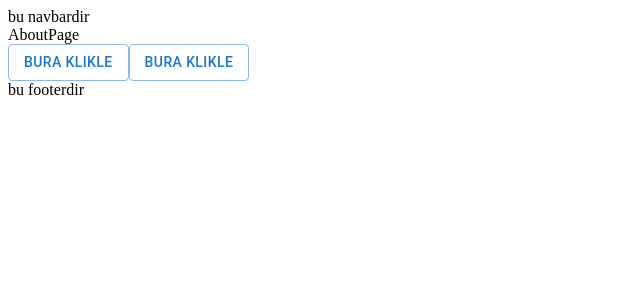
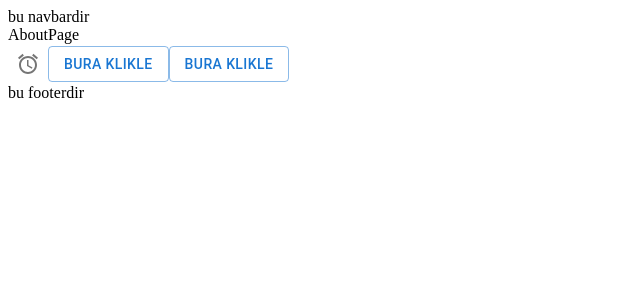
Before and after one commit to ruslaRuslan/next-class-work-3, a Next.js app: page /about in a window 1280 px wide. Shown: the top 300 px of the page, without its empty margins (0-640 px from the left). Built offline with nearby package versions, Linux system fonts and the light colour scheme.

Commit message:
icon-nu ise saldix, ve button-da isdeyir

```diff
--- a/package.json
+++ b/package.json
@@ -11,6 +11,7 @@
   "dependencies": {
     "@emotion/react": "^11.11.4",
     "@emotion/styled": "^11.11.5",
+    "@mui/icons-material": "^5.15.17",
     "@mui/material": "^5.15.17",
     "axios": "^1.6.8",
     "next": "14.2.3",
--- a/src/app/about/page.jsx
+++ b/src/app/about/page.jsx
@@ -1,12 +1,18 @@
-import { Button } from "@mui/material";
-import styles from "./index.module.css"
+import { Button, IconButton } from "@mui/material";
+import styles from "./index.module.css";
+import AccessAlarmIcon from "@mui/icons-material/AccessAlarm";
+
 const AboutPage = () => {
   return (
     <>
       <div>AboutPage</div>
-      <Button className={styles.btn} variant="outlined">bura klikle</Button>
+      <IconButton>
+      <AccessAlarmIcon />
+      </IconButton>
+      <Button className={styles.btn} variant="outlined">
+        bura klikle
+      </Button>
       <Button variant="outlined">bura klikle</Button>
-
     </>
   );
 };
```
Also changed, not shown: 1 other file (tests, documents, lock files or other folders).
